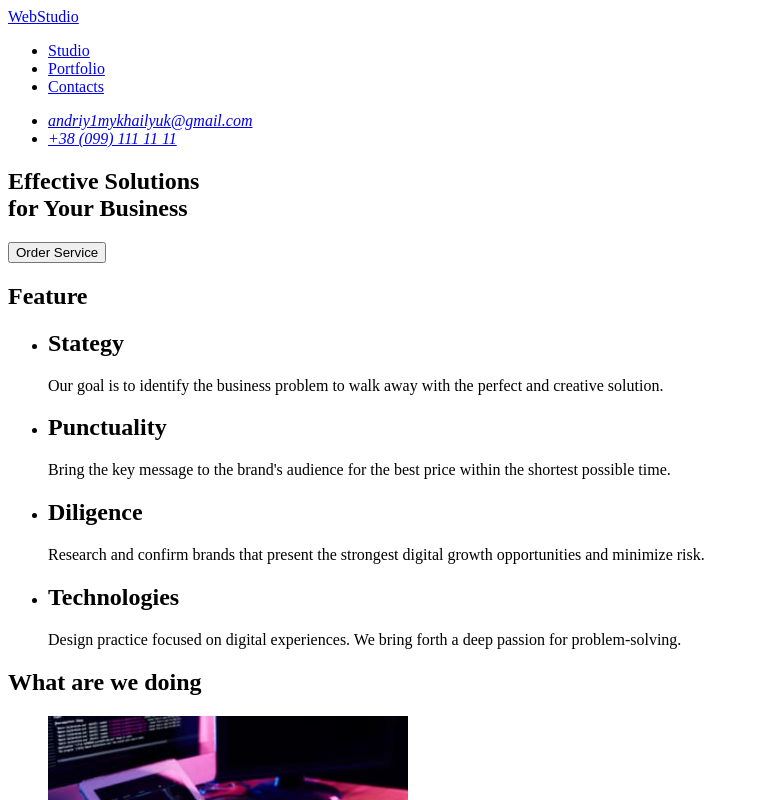
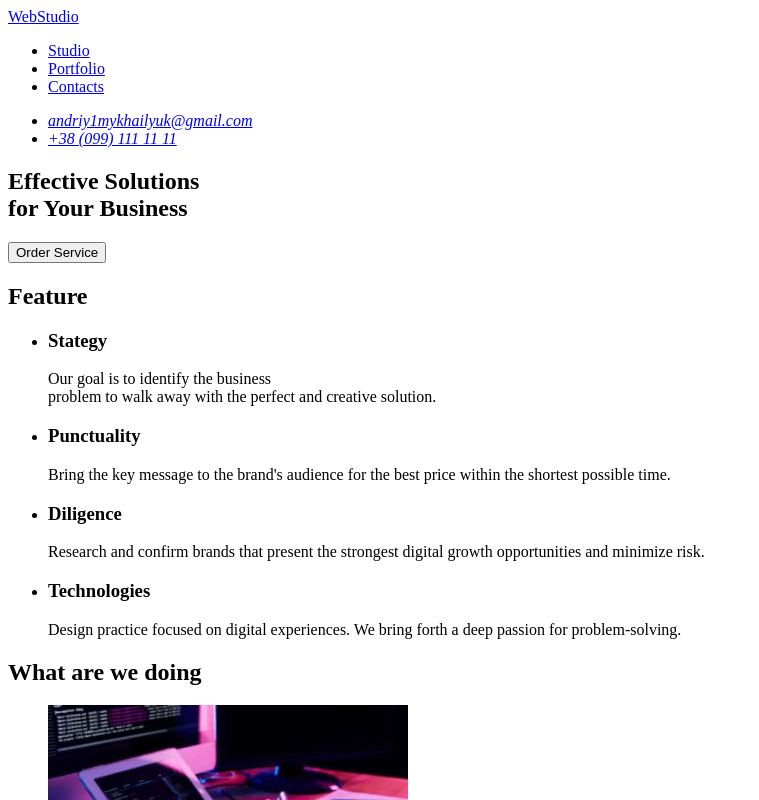
Before and after one commit to Andriy22226/Goit-markup-hw-01, a plain HTML site: page index.html in a window 1280 px wide. Shown: the top 800 px of the page, without its empty margins (0-759 px from the left). Drawn offline with Linux system fonts and the light colour scheme.

Commit message:
Update index.html

```diff
--- a/index.html
+++ b/index.html
@@ -7,9 +7,10 @@
     <title>goit-markup-hw-01</title>
 </head>
 <body>
+  <!-- Page header! -->
   <header>
     <nav>
-      <!-- Логотип -->
+     <!-- Main navigation -->
       <a href="./index.html">WebStudio</a>
       <ul>
         <li><a href="./studio.html">Studio</a></li>
@@ -17,7 +18,7 @@
         <li><a href="./contacts.html">Contacts</a></li>
       </ul>
     </nav>
-      <!-- Контактні дані -->
+      <!-- Contact -->
     <address>
       <ul>
         <li><a href="mailto:andriy1mykhailyuk@gmail.com"> andriy1mykhailyuk@gmail.com</a></li>
@@ -25,36 +26,38 @@
       </ul>
     </address>
   </header>
+   <!-- Unique page content -->
     <main>
-      <!-- Герої -->
+      <!-- Section 1 -->
       <section>
-        <!-- Тут буде місто -->
+        <!-- Section 1 -->
         <h1> Effective Solutions <br> for Your Business</h1>
         <button type="button">Order Service</button>
       </section>
-      <!-- Особливості -->
+      <!-- Section 2. Main fitures. -->
       <section>
         <h1>Feature</h1>
+        <h2></h2>
         <ul>
           <li>
-            <h2>Stategy</h2>
-              <p>Our goal is to identify the business problem to walk away with the perfect and creative solution.</p>
+            <h3>Stategy</h3>
+              <p>Our goal is to identify the business <br> problem to walk away with the perfect and creative solution.</p>
           </li>
           <li>
-            <h2>Punctuality</h2>
+            <h3>Punctuality</h3>
               <p>Bring the key message to the brand's audience for the best price within the shortest possible time.</p>
           </li>
           <li>
-            <h2>Diligence</h2>
+            <h3>Diligence</h3>
               <p>Research and confirm brands that present the strongest digital growth opportunities and minimize risk.</p>
           </li>
           <li>
-            <h2>Technologies</h2>
+            <h3>Technologies</h3>
               <p>Design practice focused on digital experiences. We bring forth a deep passion for problem-solving.</p>
           </li>
         </ul>
       </section>
-      <!-- Робота -->
+       <!-- Section 3. What are we doing. -->
       <section>
         <h2>What are we doing</h2>
         <ul>
@@ -69,9 +72,10 @@
           </li>
         </ul>
       </section>
-      <!-- Команда -->
+       <!-- Section 4. Our Team. -->
       <section>
         <h2>Our team</h2>
+        <!-- Our Team cards -->
         <ul>
           <li>
             <h3>Andriy Mykhailyuk</h3>
@@ -96,9 +100,10 @@
         </ul>
       </section>
     </main>
+      <!-- Page footer! -->
     <footer>
       <a href="./index.html">WebStudio</a>
-    <p></p>
+      <p>Increase the flow of customers and sales for your business <br> with digital marketing & growth solutions.</p>
         <address>
           <ul>
               <li>
@@ -110,7 +115,6 @@
               <li><a href="mailto:andriy1mykhailyuk@gmail.com">andriy1mykhailyuk@gmail.com</a></li>
               <li><a href="tel:+380991111111">+38 (099) 111 11 11</a></li>
           </ul>
-      <p> Increase the flow of customers and sales for your business <br> with digital marketing & growth solutions. </p>
         </address>
     </footer>
 </body>
```
Lines whose indentation alone changed are shown as unchanged.
